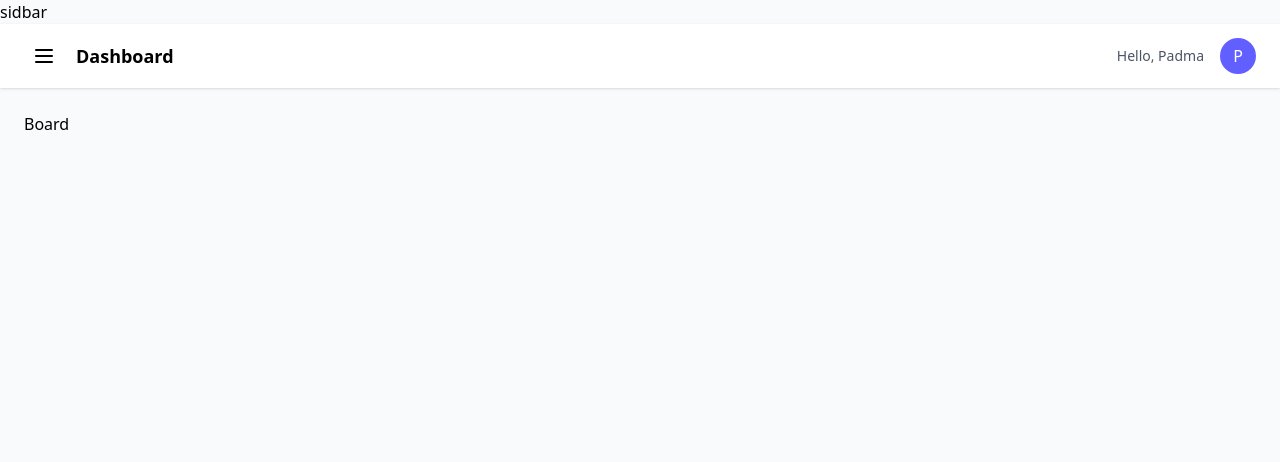
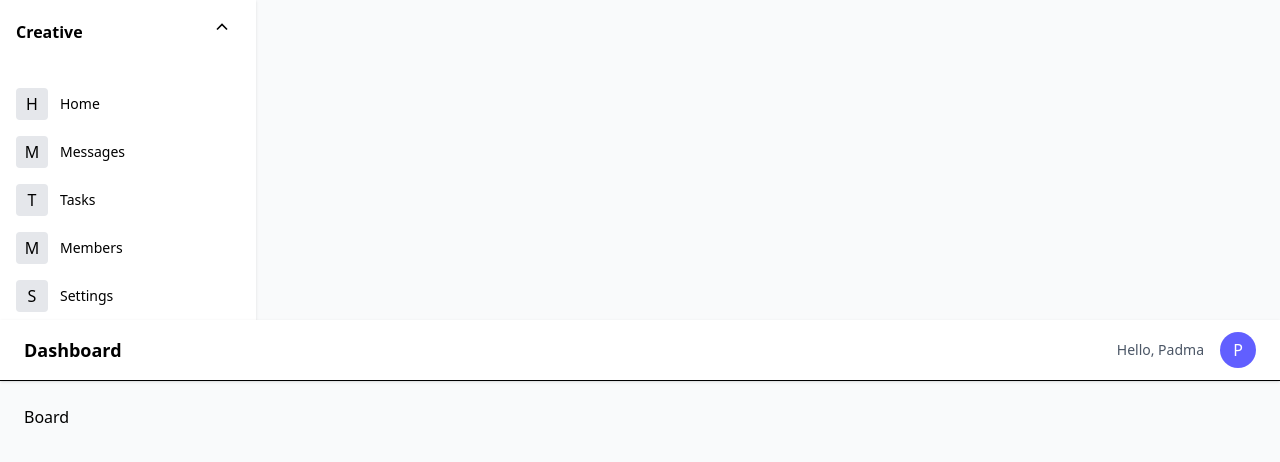
Before and after one commit to Bhanukiran889/task-manager, a React (Vite) app: page / in a window 1280 px wide. Shown: the top 462 px of the page. Built offline with nearby package versions, Linux system fonts and the light colour scheme.

Commit message:
update header and sidebar

```diff
--- a/src/components/Header.jsx
+++ b/src/components/Header.jsx
@@ -1,15 +1,10 @@
 import React from "react";
 
-export default function Header({ toggleSidebar }) {
+export default function Header() {
   return (
-    <header className="flex items-center justify-between px-6 py-3 bg-white dark:bg-gray-800 shadow">
+    <header className="flex items-center justify-between px-6 py-3 bg-white  shadow border-b-1">
       <div className="flex items-center gap-3">
-        <button onClick={toggleSidebar} className="p-2 rounded hover:bg-gray-100">
-          {/* collapse icon */}
-          <svg className="w-6 h-6" /* simple icon */ viewBox="0 0 24 24" fill="none">
-            <path d="M4 6h16M4 12h16M4 18h16" stroke="currentColor" strokeWidth="2" strokeLinecap="round"/>
-          </svg>
-        </button>
+
         <h1 className="text-lg font-semibold">Dashboard</h1>
       </div>
 
--- a/src/components/Sidebar.jsx
+++ b/src/components/Sidebar.jsx
@@ -1,11 +1,32 @@
-import React from 'react'
 
-const Sidebar = () => {
+const navItems = [
+  { id: "home", label: "Home" },
+  { id: "messages", label: "Messages" },
+  { id: "tasks", label: "Tasks" },
+  { id: "members", label: "Members" },
+  { id: "settings", label: "Settings" },
+];
+
+export default function Sidebar({ open, toggle }) {
   return (
-    <div>
-      sidbar
-    </div>
-  )
+    <aside className={`bg-white  shadow ${open ? "w-64" : "w-16"} transition-all duration-200`}>
+      <div className="h-16 flex items-center px-4">
+        <div className="flex-1">
+          <div className="font-bold">{open ? "Creative" : "C"}</div>
+        </div>
+        <button onClick={toggle} className="p-2">
+          <svg className="w-5 h-5" viewBox="0 0 24 24" fill="none"><path d="M6 9l6-6 6 6" stroke="currentColor" strokeWidth="2"/></svg>
+        </button>
+      </div>
+
+      <nav className="mt-4 px-2">
+        {navItems.map(item => (
+          <div key={item.id} className="flex items-center gap-3 p-2 rounded hover:bg-gray-100 cursor-pointer">
+            <div className="w-8 h-8 rounded bg-gray-200 flex items-center justify-center">{item.label[0]}</div>
+            {open && <div className="text-sm">{item.label}</div>}
+          </div>
+        ))}
+      </nav>
+    </aside>
+  );
 }
-
-export default Sidebar
```
